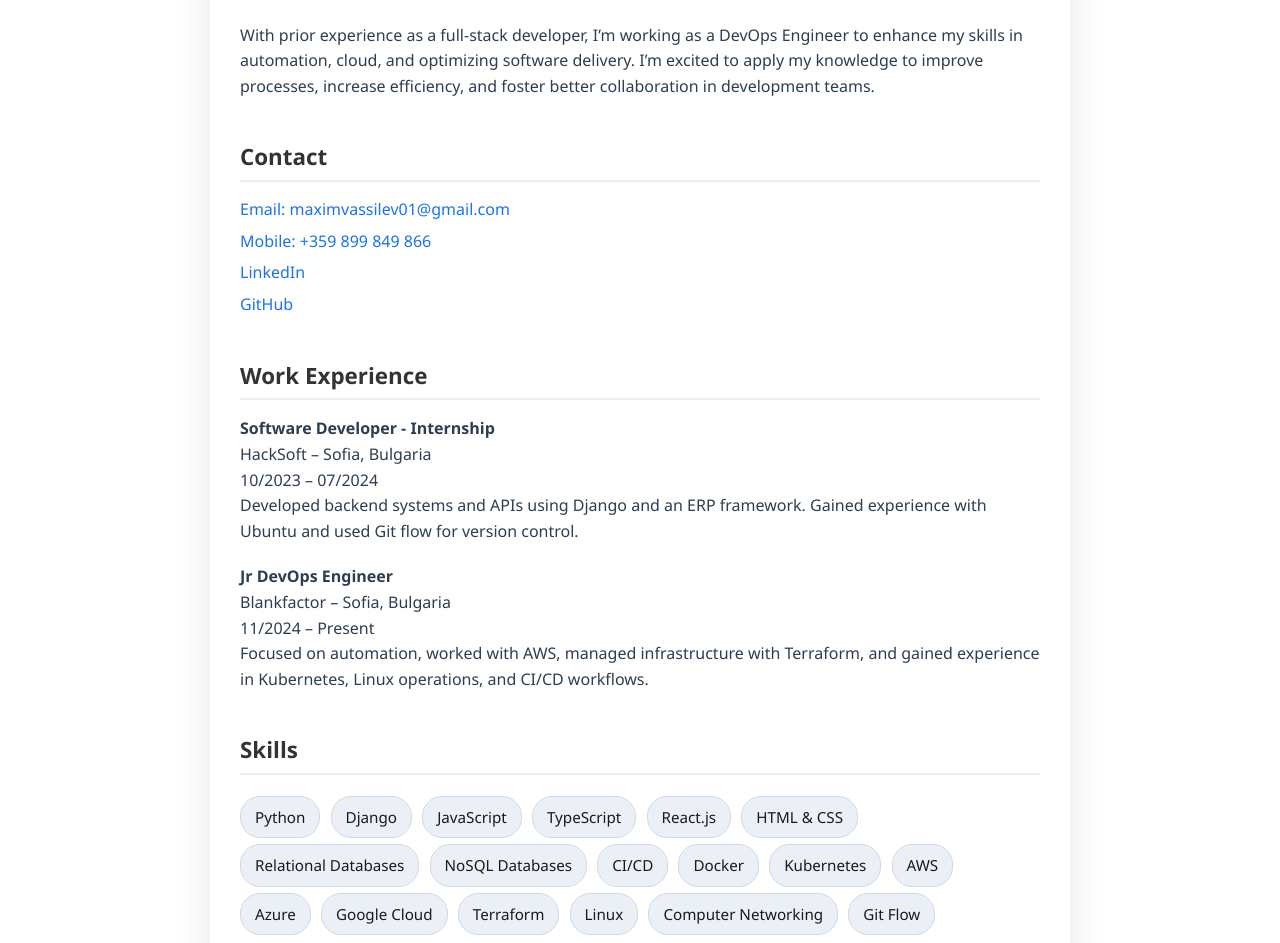
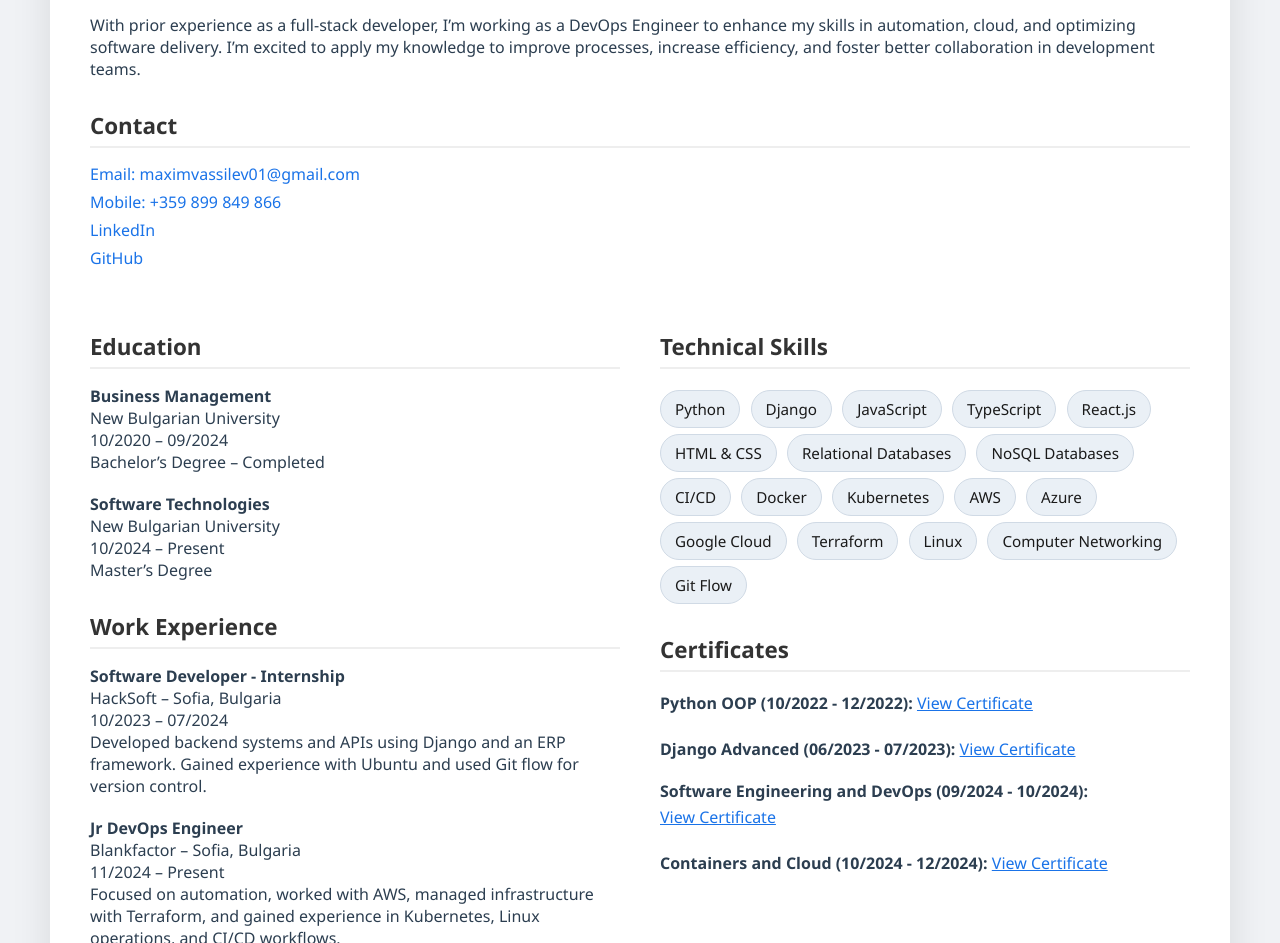
Before and after one commit to Max-Vassilev/maxim-portfolio, a plain HTML site: page index.html in a window 1280 px wide. Shown: the part 224-1167 px from the top of the page. Drawn offline with Linux system fonts and the light colour scheme.

Commit message:
Update index.html

```diff
--- a/index.html
+++ b/index.html
@@ -9,29 +9,60 @@
       font-family: 'Segoe UI', Tahoma, Geneva, Verdana, sans-serif;
       background: #f0f2f5;
       color: #2c3e50;
-      max-width: 800px;
-      margin: 50px auto;
-      padding: 30px;
+      margin: 0;
+      padding: 40px 20px;
+    }
+
+    .container {
+      background: #fff;
+      max-width: 1100px;
+      margin: auto;
+      padding: 40px;
       border-radius: 16px;
-      background: #fff;
       box-shadow: 0 10px 40px rgba(0, 0, 0, 0.1);
-      line-height: 1.6;
     }
 
     h1 {
       font-size: 2.5em;
-      margin-bottom: 0;
+      margin-bottom: 5px;
       color: #1a1a1a;
     }
 
     .tagline {
       font-size: 1.2em;
       color: #777;
-      margin-top: 5px;
+      margin-bottom: 30px;
+    }
+
+    .intro {
+      margin-bottom: 30px;
+    }
+
+    .contact {
+      margin-bottom: 40px;
+    }
+
+    .contact a {
+      display: block;
+      margin: 6px 0;
+      color: #1a73e8;
+      text-decoration: none;
+    }
+
+    .columns {
+      display: flex;
+      gap: 40px;
+      flex-wrap: wrap;
+    }
+
+    .left,
+    .right {
+      flex: 1;
+      min-width: 300px;
     }
 
     .section {
-      margin: 40px 0;
+      margin-bottom: 30px;
     }
 
     h3 {
@@ -42,19 +73,23 @@
       color: #333;
     }
 
-    .contact a {
-      display: block;
-      margin: 6px 0;
-      color: #1a73e8;
-      text-decoration: none;
+    .section p {
+      margin-bottom: 20px;
     }
 
-    .contact a:hover,
-    .certificates a:hover {
+    .certificates a,
+    .contact a:hover {
       text-decoration: underline;
     }
 
-    .skills span {
+    .certificates a {
+      display: inline-block;
+      color: #1a73e8;
+      font-weight: 500;
+      margin-top: 4px;
+    }
+
+    .technical-skills span {
       background: #eaf0f6;
       padding: 8px 14px;
       border-radius: 20px;
@@ -66,53 +101,47 @@
       border: 1px solid #d0dae5;
     }
 
-    .certificates a {
-      color: #1a73e8;
-      font-weight: 500;
-      display: inline-block;
-      margin-top: 4px;
-    }
-
-    .experience p,
-    .education p {
-      margin-bottom: 20px;
-    }
-
     strong {
       color: #2c3e50;
     }
 
-    @media (max-width: 600px) {
-      body {
-        margin: 20px;
-        padding: 20px;
-      }
-
-      h1 {
-        font-size: 2em;
-      }
-
-      .skills span {
-        font-size: 0.9em;
-        padding: 6px 12px;
+    @media (max-width: 768px) {
+      .columns {
+        flex-direction: column;
       }
     }
   </style>
 </head>
 <body>
+  <div class="container">
     <h1>Maxim Vassilev</h1>
     <p class="tagline">Jr DevOps Engineer</p>
 
-  <div class="section">
-    <p>With prior experience as a full-stack developer, I’m working as a DevOps Engineer to enhance my skills in automation, cloud, and optimizing software delivery. I’m excited to apply my knowledge to improve processes, increase eﬃciency, and foster better collaboration in development teams.</p>
+    <div class="intro">
+      <p>With prior experience as a full-stack developer, I’m working as a DevOps Engineer to enhance my skills in automation, cloud, and optimizing software delivery. I’m excited to apply my knowledge to improve processes, increase efficiency, and foster better collaboration in development teams.</p>
     </div>
 
-  <div class="section contact">
+    <div class="contact">
       <h3>Contact</h3>
       <a href="mailto:maximvassilev01@gmail.com">Email: maximvassilev01@gmail.com</a>
       <a href="tel:+359899849866">Mobile: +359 899 849 866</a>
       <a href="https://linkedin.com/in/maxim-vassilev-8b9a1721a" target="_blank">LinkedIn</a>
       <a href="https://github.com/Max-Vassilev" target="_blank">GitHub</a>
+    </div>
+
+    <div class="columns">
+      <div class="left">
+        <div class="section education">
+          <h3>Education</h3>
+          <p><strong>Business Management</strong><br/>
+          New Bulgarian University<br/>
+          10/2020 – 09/2024<br/>
+          Bachelor’s Degree – Completed</p>
+
+          <p><strong>Software Technologies</strong><br/>
+          New Bulgarian University<br/>
+          10/2024 – Present<br/>
+          Master’s Degree</p>
         </div>
 
         <div class="section experience">
@@ -127,9 +156,11 @@
           11/2024 – Present<br/>
           Focused on automation, worked with AWS, managed infrastructure with Terraform, and gained experience in Kubernetes, Linux operations, and CI/CD workflows.</p>
         </div>
+      </div>
 
-  <div class="section skills">
-    <h3>Skills</h3>
+      <div class="right">
+        <div class="section technical-skills">
+          <h3>Technical Skills</h3>
           <span>Python</span>
           <span>Django</span>
           <span>JavaScript</span>
@@ -157,18 +188,8 @@
           <p><strong>Software Engineering and DevOps (09/2024 - 10/2024):</strong> <a href="https://softuni.bg/certificates/details/229565/0a48199f" target="_blank">View Certificate</a></p>
           <p><strong>Containers and Cloud (10/2024 - 12/2024):</strong> <a href="https://softuni.bg/certificates/certificates/converttoimage/232933?code=64c34182" target="_blank">View Certificate</a></p>
         </div>
-
-  <div class="section education">
-    <h3>Education</h3>
-    <p><strong>Business Management</strong><br/>
-    New Bulgarian University<br/>
-    10/2020 – 09/2024<br/>
-    Bachelor’s Degree – Completed</p>
-
-    <p><strong>Software Technologies</strong><br/>
-    New Bulgarian University<br/>
-    10/2024 – Present<br/>
-    Master’s Degree</p>
+      </div>
+    </div>
   </div>
 </body>
 </html>
```
Lines whose indentation alone changed are shown as unchanged.
